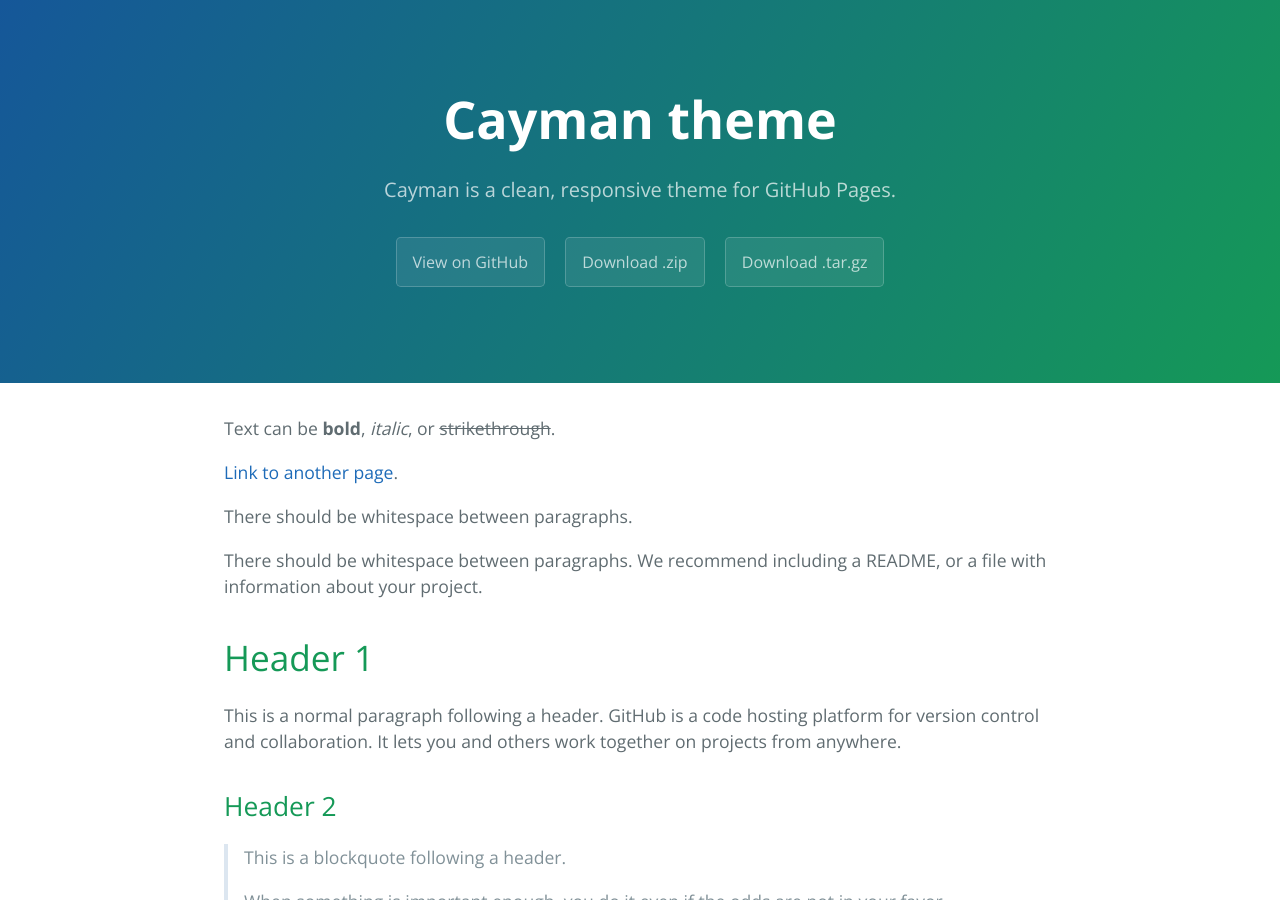
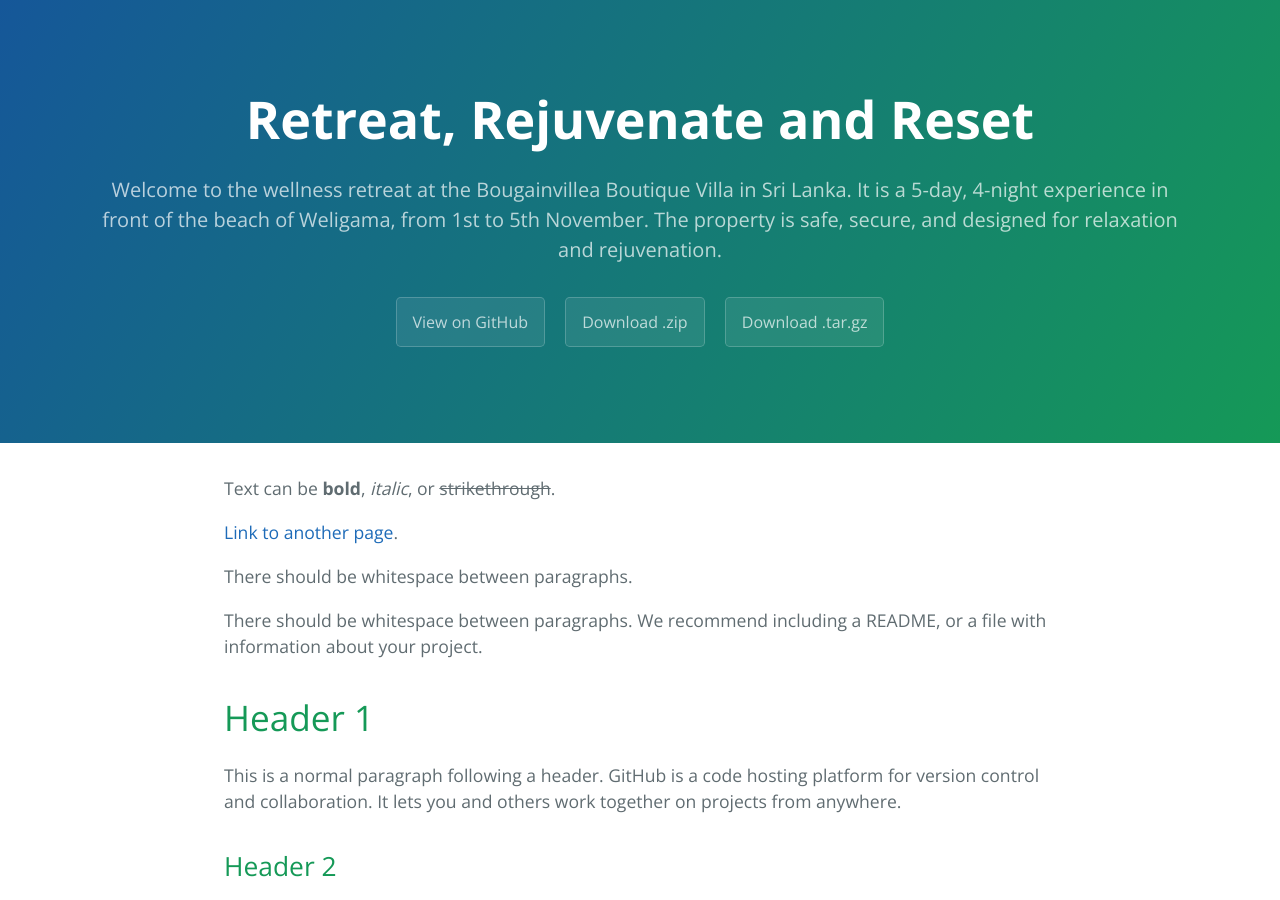
Before and after one commit to shrihari/weligama-retreat, a Jekyll site: the page built from index.md, in a window 1280 px wide and 900 px high. Built offline with Jekyll 4.4.1, drawn with Linux system fonts in a browser that asks for light colours.

Commit message:
updated page name and description

```diff
--- a/_config.yml
+++ b/_config.yml
@@ -1,5 +1,5 @@
-title: Cayman theme
-description: Cayman is a clean, responsive theme for GitHub Pages.
+title: Retreat, Rejuvenate and Reset
+description: Welcome to the wellness retreat at the Bougainvillea Boutique Villa in Sri Lanka. It is a 5-day, 4-night experience in front of the beach of Weligama, from 1st to 5th November. The property is safe, secure, and designed for relaxation and rejuvenation.
 show_downloads: true
 google_analytics:
 theme: jekyll-theme-cayman
```
